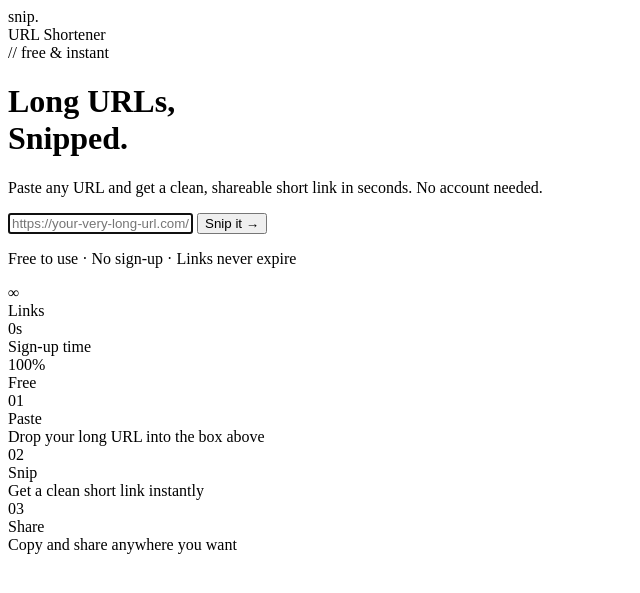
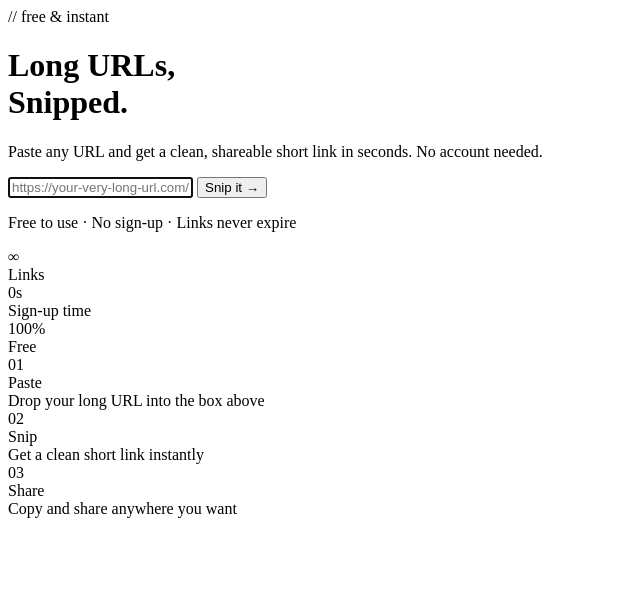
Before and after one commit to RichardOyelowo/url-shortener, a FastAPI app: page / in a window 1280 px wide. Shown: the top 593 px of the page, without its empty margins (0-640 px from the left). Run offline with FastAPI, Linux system fonts and the light colour scheme; parts of the project's set-up code (start-up, migrations or seed data) failed here and were passed over.

Commit message:
configured full homepage design

```diff
--- a/app/templates/index.html
+++ b/app/templates/index.html
@@ -1,15 +1,6 @@
 {% extends "layout.html" %}
 
 {% block body %}
-    <div>
-        <div class="bg-grid"></div>
-            <div class="bg-glow"></div>
-
-            <nav>
-                <div class="logo">snip.</div>
-                <div class="nav-tag">URL Shortener</div>
-            </nav>
-
     <main class="hero">
         <div class="eyebrow">// free & instant</div>
         <h1>Long URLs,<br><span>Snipped</span>.</h1>
@@ -59,5 +50,4 @@
             <div class="step-desc">Copy and share anywhere you want</div>
         </div>
     </div>
-    </div>
 {% endblock %}
```
Lines whose indentation alone changed are shown as unchanged.
